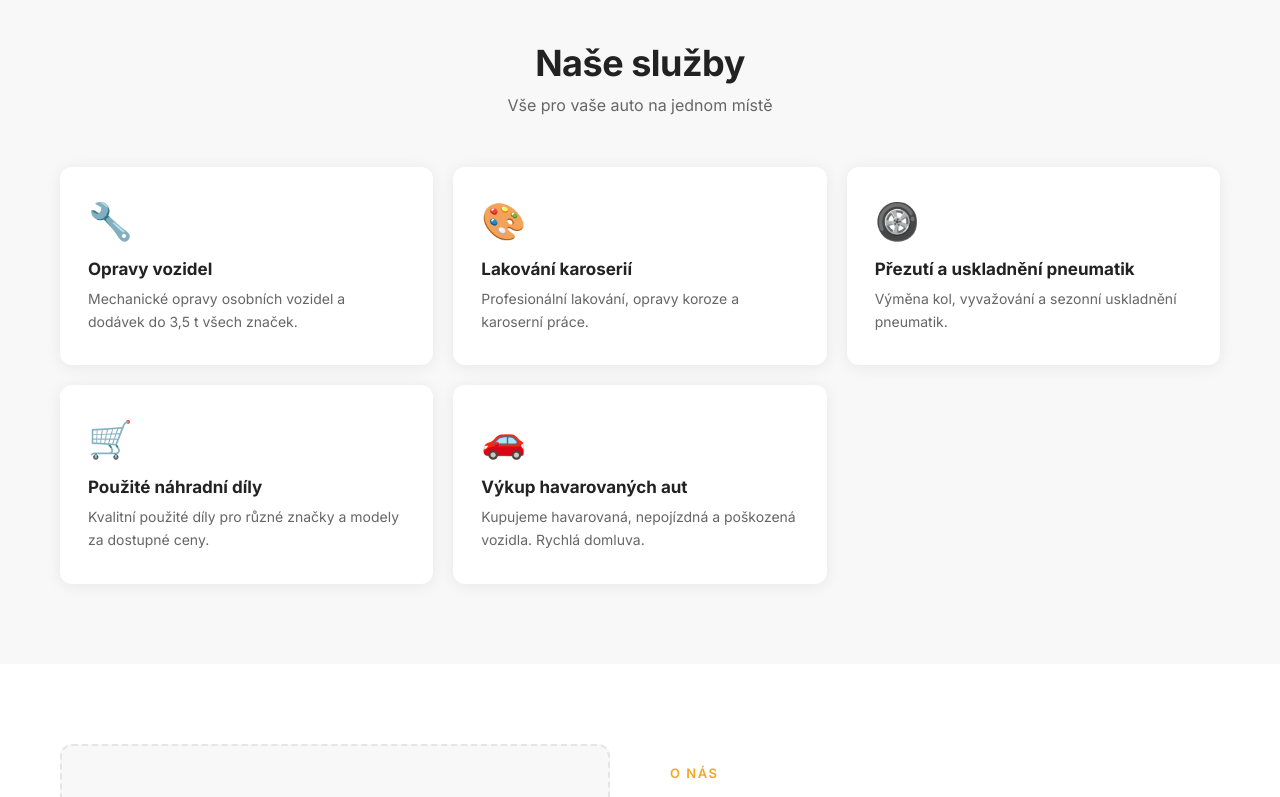
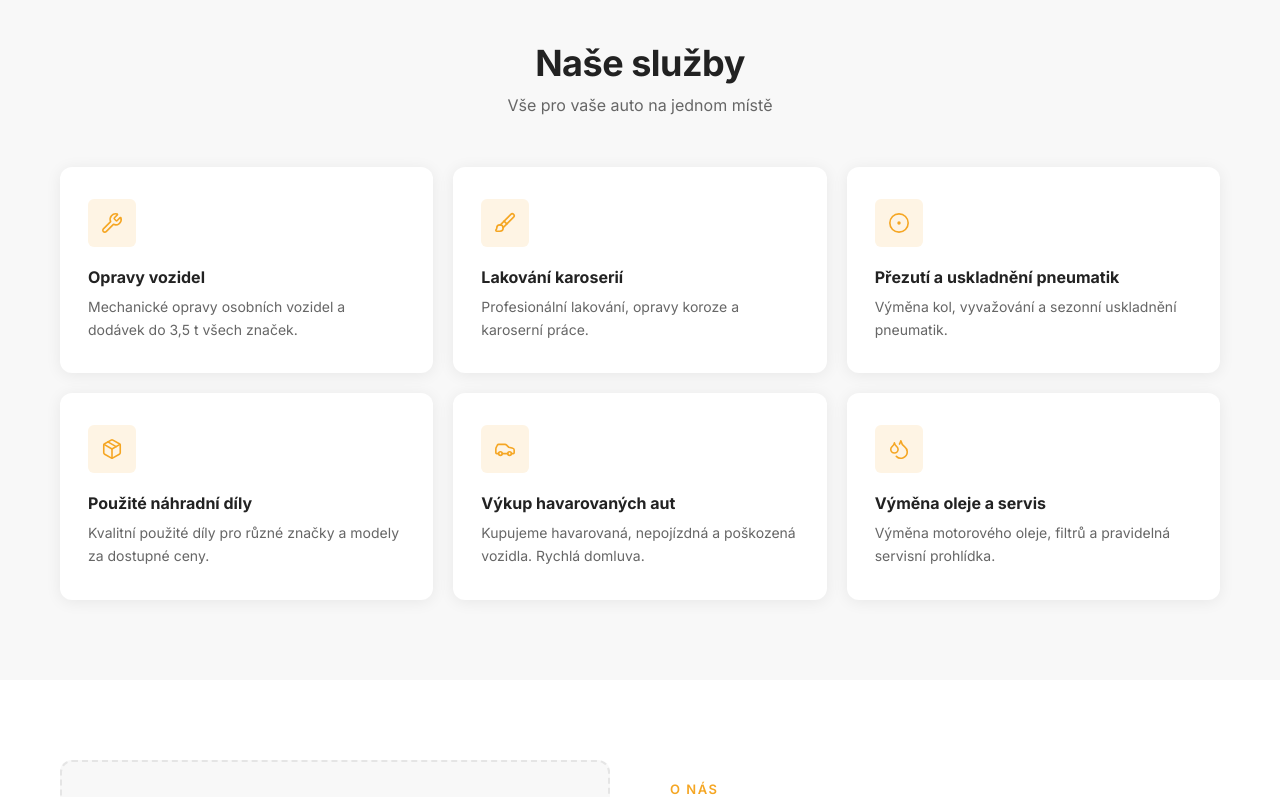
Before and after one commit to DimaShtempelyuk/bokoch-auto, a Next.js app: page / in a window 1280 px wide. Shown: the part 682-1479 px from the top of the page. Built offline with nearby package versions, Linux system fonts and the light colour scheme.

Commit message:
Replace emoji icons with Lucide icons, add 6th service (oil change)

```diff
--- a/package.json
+++ b/package.json
@@ -10,6 +10,7 @@
   },
   "dependencies": {
     "@formspree/react": "^3.0.0",
+    "lucide-react": "^1.16.0",
     "next": "16.2.6",
     "react": "19.2.4",
     "react-dom": "19.2.4",
--- a/src/components/sections/Services.tsx
+++ b/src/components/sections/Services.tsx
@@ -2,6 +2,7 @@
 
 import styled from 'styled-components'
 import { theme } from '@/lib/theme'
+import { Wrench, Brush, CircleDot, Package, Car, Droplets } from 'lucide-react'
 
 const Section = styled.section`
   background: ${theme.colors.lightBg};
@@ -55,13 +56,20 @@ const Card = styled.div`
   }
 `
 
-const Icon = styled.div`
-  font-size: 36px;
-  margin-bottom: 16px;
+const IconWrap = styled.div`
+  width: 48px;
+  height: 48px;
+  border-radius: ${theme.radius.sm};
+  background: rgba(245, 166, 35, 0.12);
+  display: flex;
+  align-items: center;
+  justify-content: center;
+  margin-bottom: 20px;
+  color: ${theme.colors.accent};
 `
 
 const CardTitle = styled.h3`
-  font-size: 17px;
+  font-size: 16px;
   font-weight: 700;
   margin-bottom: 8px;
   color: ${theme.colors.text};
@@ -75,29 +83,34 @@ const CardText = styled.p`
 
 const services = [
   {
-    icon: '🔧',
+    icon: Wrench,
     title: 'Opravy vozidel',
     text: 'Mechanické opravy osobních vozidel a dodávek do 3,5 t všech značek.',
   },
   {
-    icon: '🎨',
+    icon: Brush,
     title: 'Lakování karoserií',
     text: 'Profesionální lakování, opravy koroze a karoserní práce.',
   },
   {
-    icon: '🛞',
+    icon: CircleDot,
     title: 'Přezutí a uskladnění pneumatik',
     text: 'Výměna kol, vyvažování a sezonní uskladnění pneumatik.',
   },
   {
-    icon: '🛒',
+    icon: Package,
     title: 'Použité náhradní díly',
     text: 'Kvalitní použité díly pro různé značky a modely za dostupné ceny.',
   },
   {
-    icon: '🚗',
+    icon: Car,
     title: 'Výkup havarovaných aut',
     text: 'Kupujeme havarovaná, nepojízdná a poškozená vozidla. Rychlá domluva.',
+  },
+  {
+    icon: Droplets,
+    title: 'Výměna oleje a servis',
+    text: 'Výměna motorového oleje, filtrů a pravidelná servisní prohlídka.',
   },
 ]
 
@@ -108,13 +121,18 @@ export default function Services() {
         <SectionTitle>Naše služby</SectionTitle>
         <SectionSub>Vše pro vaše auto na jednom místě</SectionSub>
         <Grid>
-          {services.map((s) => (
-            <Card key={s.title}>
-              <Icon>{s.icon}</Icon>
-              <CardTitle>{s.title}</CardTitle>
-              <CardText>{s.text}</CardText>
-            </Card>
-          ))}
+          {services.map((s) => {
+            const Icon = s.icon
+            return (
+              <Card key={s.title}>
+                <IconWrap>
+                  <Icon size={22} strokeWidth={1.75} />
+                </IconWrap>
+                <CardTitle>{s.title}</CardTitle>
+                <CardText>{s.text}</CardText>
+              </Card>
+            )
+          })}
         </Grid>
       </Inner>
     </Section>
```
Also changed, not shown: 1 other file (tests, documents, lock files or other folders).
